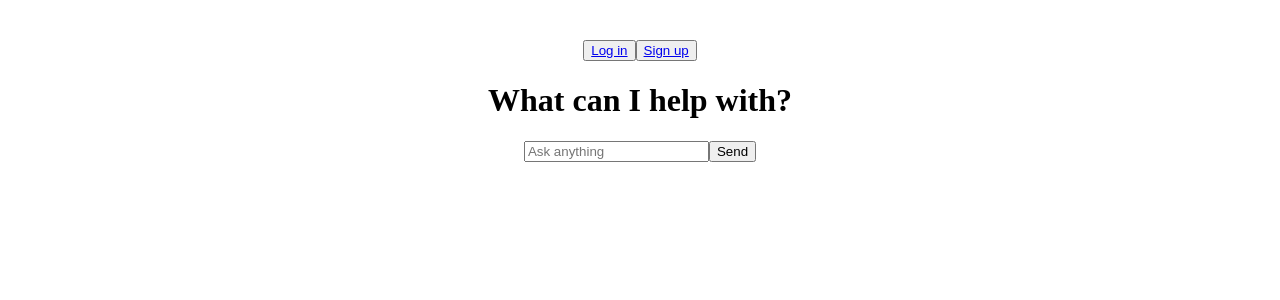
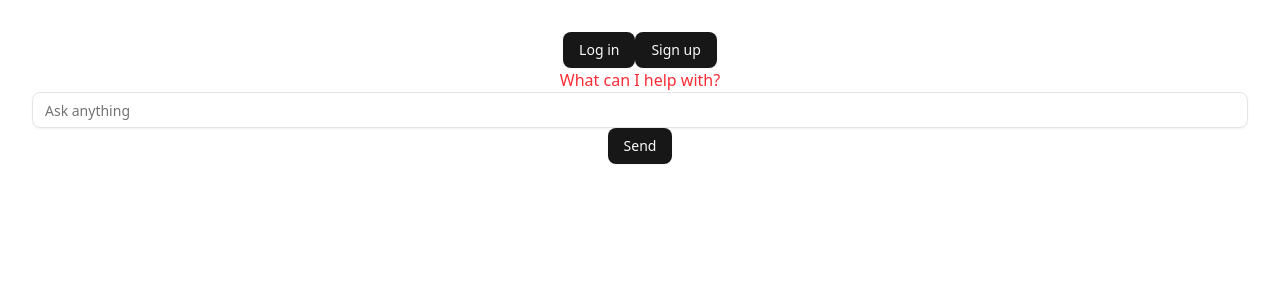
Before and after one commit to nikk-mfv/english-ai-fe, a React (Vite) app: page / in a window 1280 px wide. Shown: the top 300 px of the page. Built offline with nearby package versions, Linux system fonts and the light colour scheme.

Commit message:
fix: can not use tailwind

```diff
--- a/src/main.tsx
+++ b/src/main.tsx
@@ -1,6 +1,7 @@
 import ReactDOM from 'react-dom/client'
 import App from './App.tsx'
 import { BrowserRouter } from 'react-router-dom'
+import './index.css'
 
 ReactDOM.createRoot(document.getElementById('root')!).render(
     <BrowserRouter>
--- a/src/pages/Home.tsx
+++ b/src/pages/Home.tsx
@@ -8,7 +8,7 @@ function Home() {
                 <Button><Link to="/log-in">Log in</Link></Button>
                 <Button><Link to="/sign-up">Sign up</Link></Button>
             </div>
-            <h1>What can I help with?</h1>
+            <h1 className='text-red-500'>What can I help with?</h1>
             <div>
             <Input type="text" placeholder="Ask anything"/><Button>Send</Button>
             </div>
```
Also changed, not shown: src/index.css (line endings or trailing spaces), 1 other file (tests, documents, lock files or other folders).
